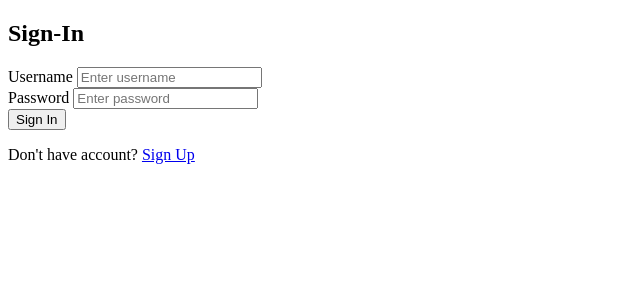
After one commit to ColinAdo/SocialHuB, a Django app: page /signin/ in a window 1280 px wide. The commit adds this page. Shown: the top 300 px of the page, without its empty margins (0-640 px from the left). Run offline with Django 4.2, Linux system fonts and the light colour scheme.

Commit message:
Feat: Add Signin and Signout authentications

```diff
--- a/core/templates/core/index.html
+++ b/core/templates/core/index.html
@@ -1,5 +1,8 @@
 {% extends 'base.html' %}
 
 {% block content %}
+    {% if request.user.is_authenticated %}
+        <a href="{% url 'core:signout' %}">Logout</a>
+    {% endif %}
     <h1>Hello, World from template Inheritance!</h1>
 {% endblock content %}
--- /dev/null
+++ b/core/templates/core/signin.html
@@ -0,0 +1,19 @@
+{% extends 'base.html' %}
+
+{% block content %}
+    <h2>Sign-In</h2>
+    <form action="" method="POST">
+        {% csrf_token %}
+        <div>
+            <label for="">Username</label>
+            <input type="text" name="username" placeholder="Enter username" required>
+        </div>
+        <div>
+            <label for="">Password</label>
+            <input type="password" name="password" placeholder="Enter password" required>
+        </div>
+
+        <input type="submit" value="Sign In">
+        <p>Don't have account? <a href="{% url 'core:signup' %}">Sign Up</a></p>
+    </form>
+{% endblock content %}
--- a/core/urls.py
+++ b/core/urls.py
@@ -5,4 +5,6 @@ app_name='core'
 urlpatterns = [
     path('', views.home, name='home'),
     path('signup/', views.signup, name='signup'),
+    path('signin/', views.signin, name='signin'),
+    path('signout/', views.signout, name='signout'),
 ]
--- a/core/views.py
+++ b/core/views.py
@@ -1,6 +1,7 @@
 from django.shortcuts import render, redirect
 from django.contrib.auth.models import User
 from django.contrib import messages
+from django.contrib.auth import authenticate, login, logout
 
 from .models import Profile
 
@@ -43,3 +44,25 @@ def signup(request):
 
     context = {}
     return render(request, template, context)
+
+def signin(request):
+    template = 'core/signin.html'
+    if request.method == 'POST':
+        username = request.POST['username']
+        password = request.POST['password']
+
+        user = authenticate(username=username, password=password)
+        if user is not None:
+            login(request, user)
+            messages.success(request, f'Login successful for {username}, welcome to socialHuB!')
+            return redirect('core:home')
+        else:
+            messages.error(request, 'Invalid username or password')
+            return redirect('core:signin')
+    context = {}
+    return render(request, template, context)
+
+def signout(request):
+    logout(request)
+    messages.info(request, 'You have Just Signed-out')
+    return redirect('core:signin')
--- a/templates/base.html
+++ b/templates/base.html
@@ -7,6 +7,13 @@
     <title>SocialHuB</title>
 </head>
 <body>
+    <div>
+        {% if messages %}
+            {% for message in messages %}
+                <small>{{message}}</small>
+            {% endfor %}
+        {% endif %}
+    </div>
 
     {% block content %}
 
```
Also changed, not shown: core/templates/core/signup.html (+1 -9 lines).
